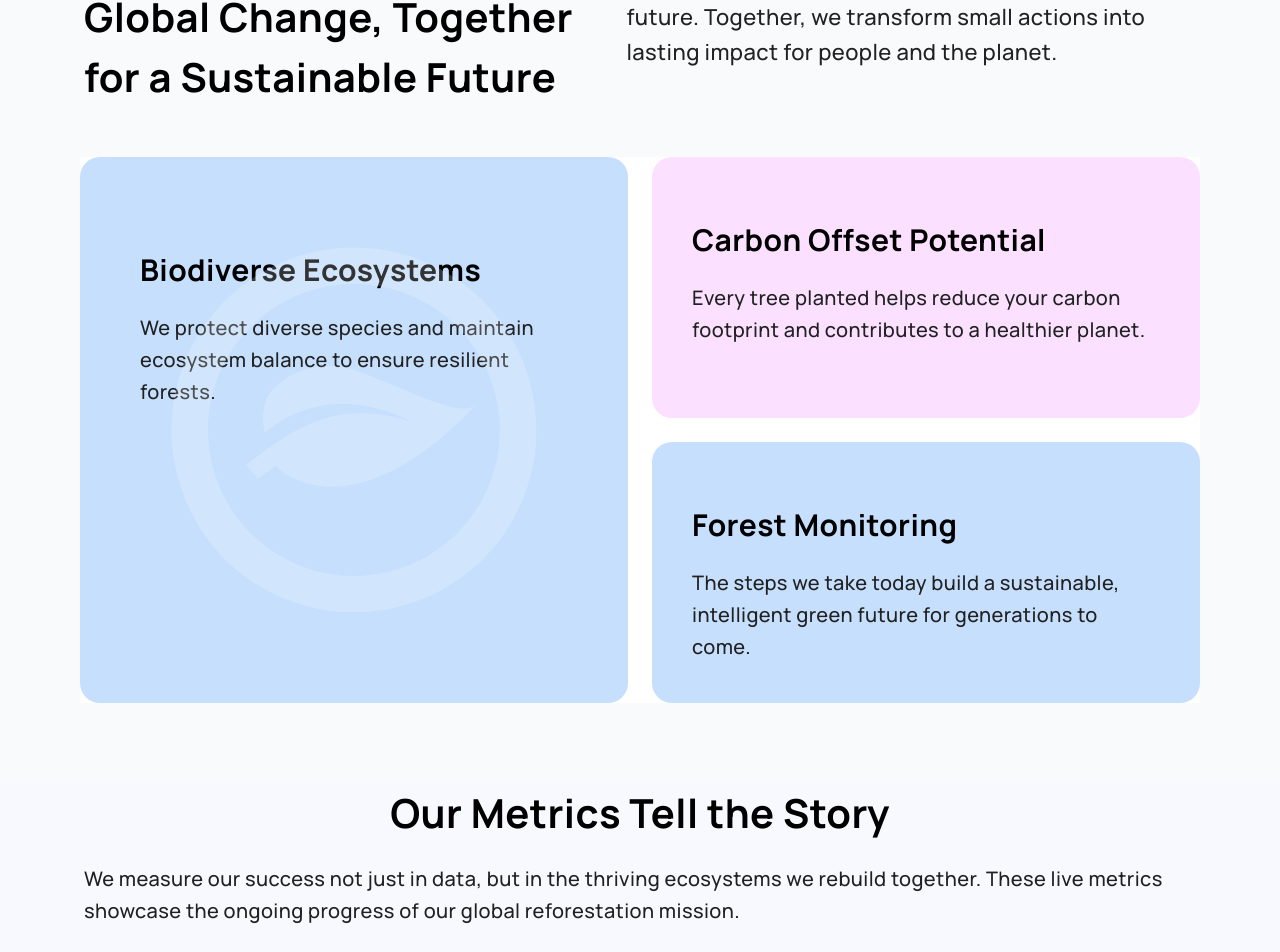
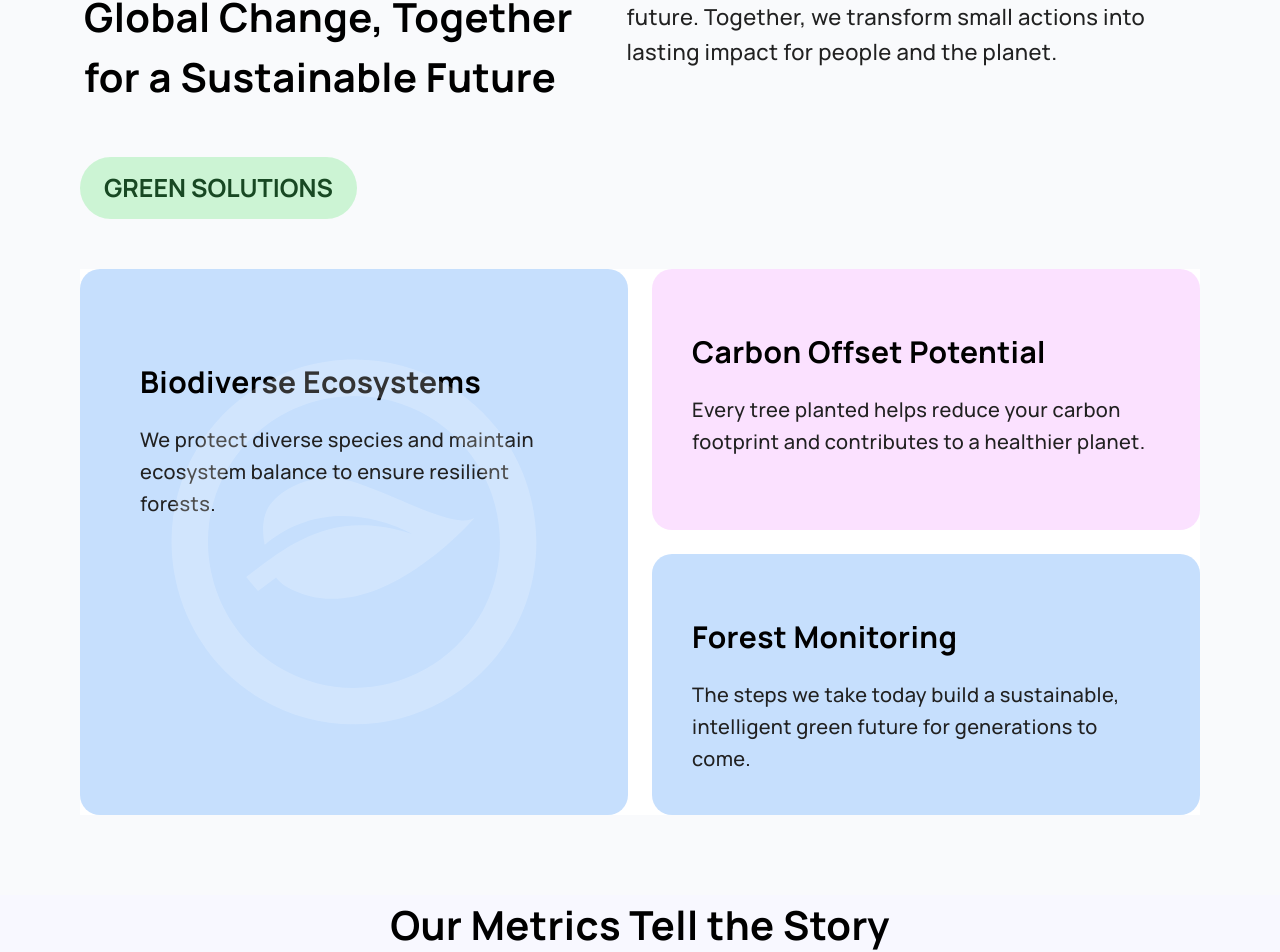
Before and after one commit to banuaggun/landing-page, a React (Vite) app: page / in a window 1280 px wide. Shown: the part 953-1905 px from the top of the page. Built offline with nearby package versions, Linux system fonts and the light colour scheme.

Commit message:
feat: create reusable TitleBadge component and integrate into Features section

```diff
--- /dev/null
+++ b/src/components/common/TitleBadge.jsx
@@ -0,0 +1,11 @@
+import React from 'react'
+
+const TitleBadge = ({children}) => {
+  return (
+    <div className="title-badge">
+        <span>{children}</span>
+      </div>
+  )
+}
+
+export default TitleBadge
--- a/src/components/features/Features.jsx
+++ b/src/components/features/Features.jsx
@@ -1,6 +1,7 @@
 import React from "react";
 import "./features.css";
 import "./features-fonts.css";
+import TitleBadge from "../common/TitleBadge";
 
 function Features() {
   return (
@@ -17,6 +18,8 @@ function Features() {
           </p>
         </div>
       </div>
+
+      <TitleBadge>Green Solutions</TitleBadge>
 
       <div className="features-container">
         <div className="card">
--- a/src/index.css
+++ b/src/index.css
@@ -85,3 +85,30 @@ p {
   font-size:24px;
   line-height: 38px;
 }
+
+.title-badge{
+  width:max-content;
+  padding:12px 24px;
+  border-radius: 40px;
+  background-color: rgba(135, 234, 150, 0.4);
+  color:#184823;
+  text-transform: uppercase;
+  font-family: var(--font-family-2);
+  letter-spacing:5%;
+  font-weight:700;
+  white-space: nowrap;
+}
+
+@media (min-width:300px) and (max-width:770px){
+  .title-badge{
+    font-size: 20px;
+    line-height: 30px;
+  }
+}
+
+@media (min-width:771px){
+  .title-badge{
+    font-size: 25px;
+    line-height: 38px;
+  }
+}
```
